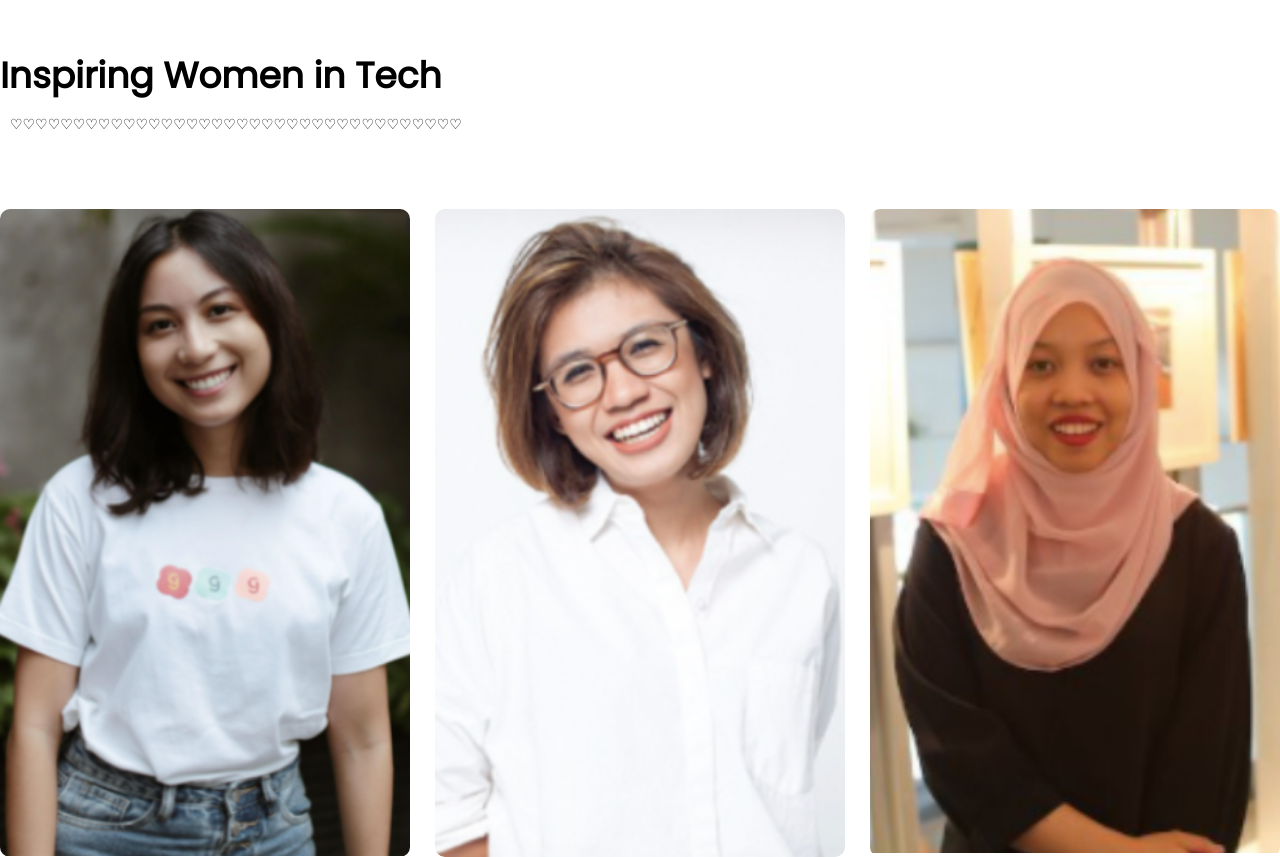
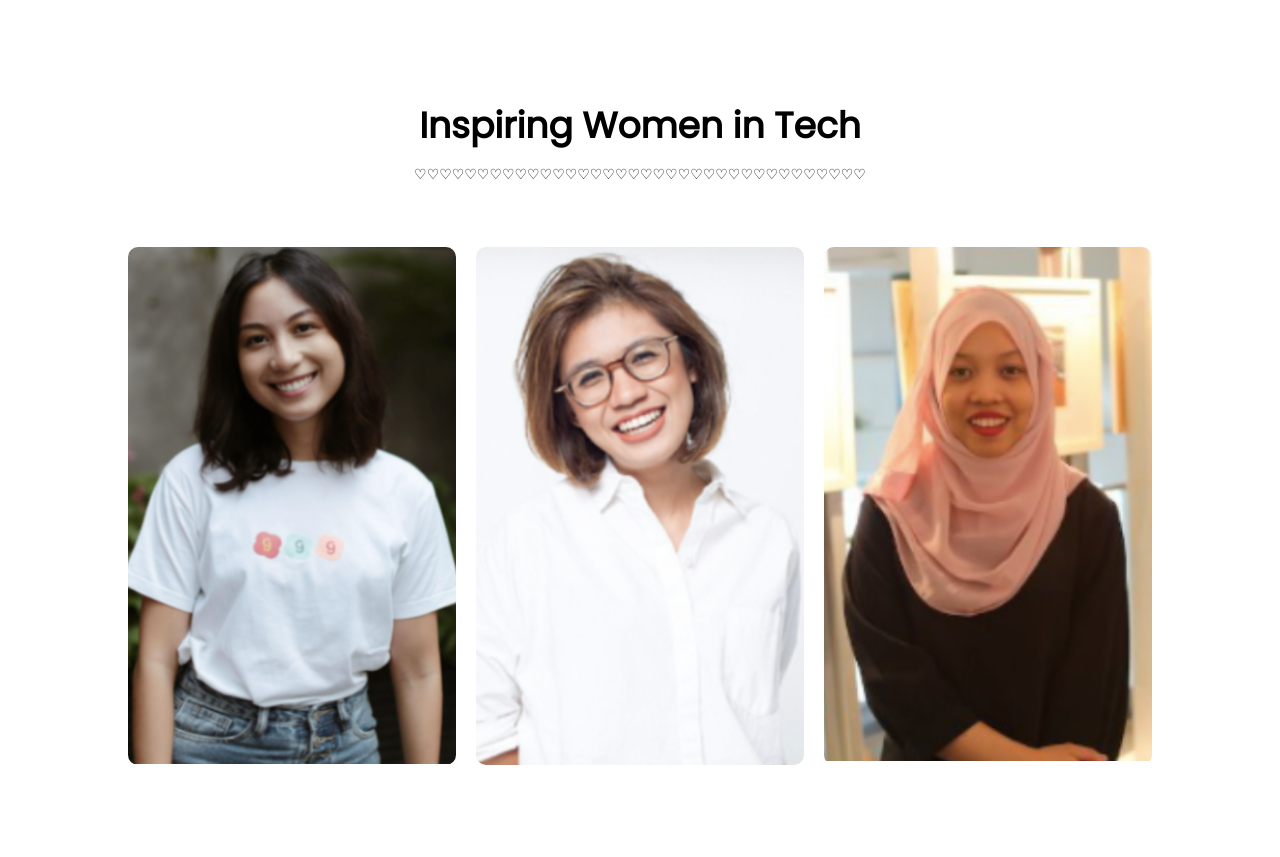
Before and after one commit to haddiyya/haddiyya.github.io, a plain HTML site: page index.html in a window 1280 px wide. Shown: the part 1453-2310 px from the top of the page. Drawn offline with Linux system fonts and the light colour scheme.

Commit message:
Final Project

```diff
--- a/style.css
+++ b/style.css
@@ -165,7 +165,7 @@ h3{
     margin: 10px;
 }
 
-.{
+.campus{
     width: 80%;
     margin: auto;
     text-align: center;
```
